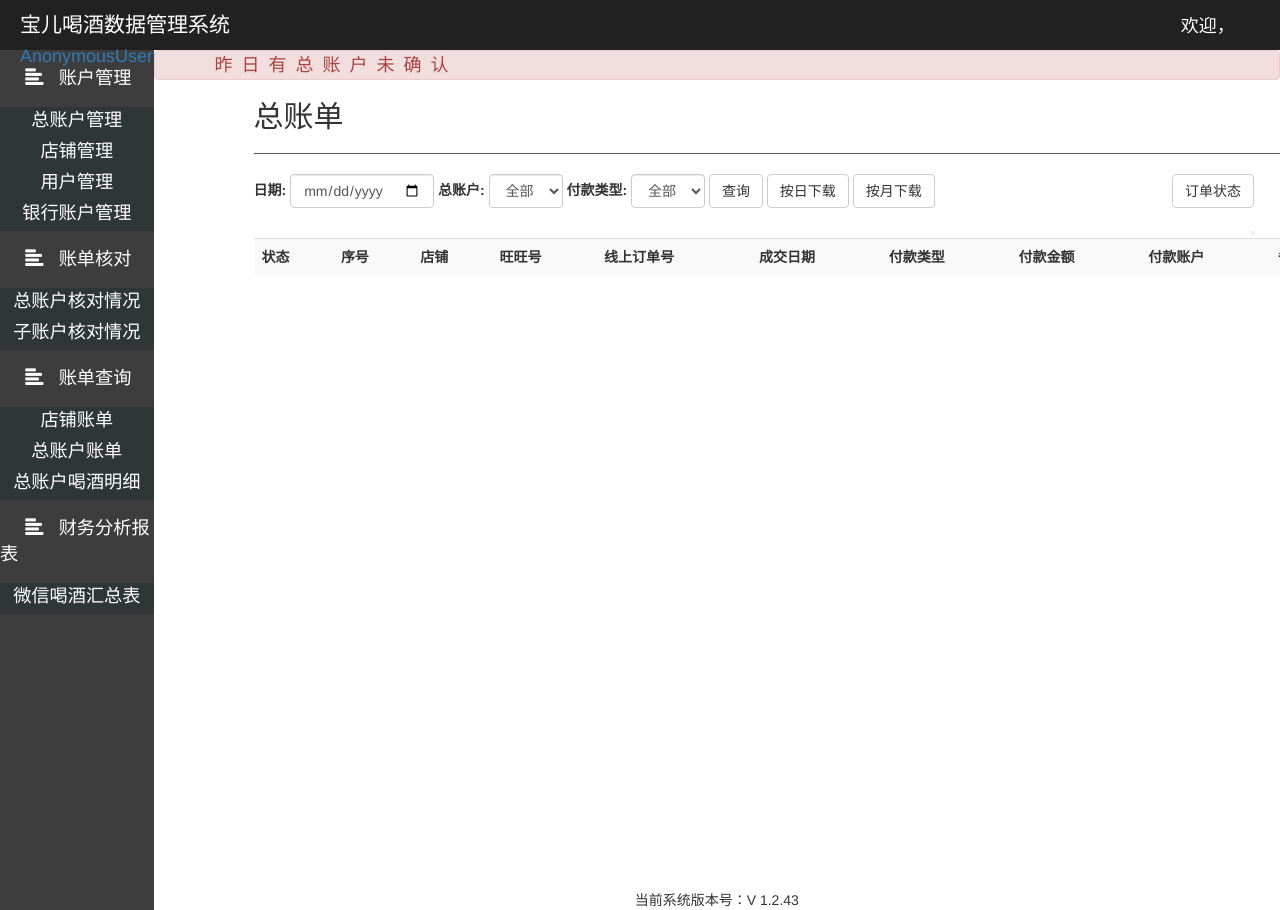
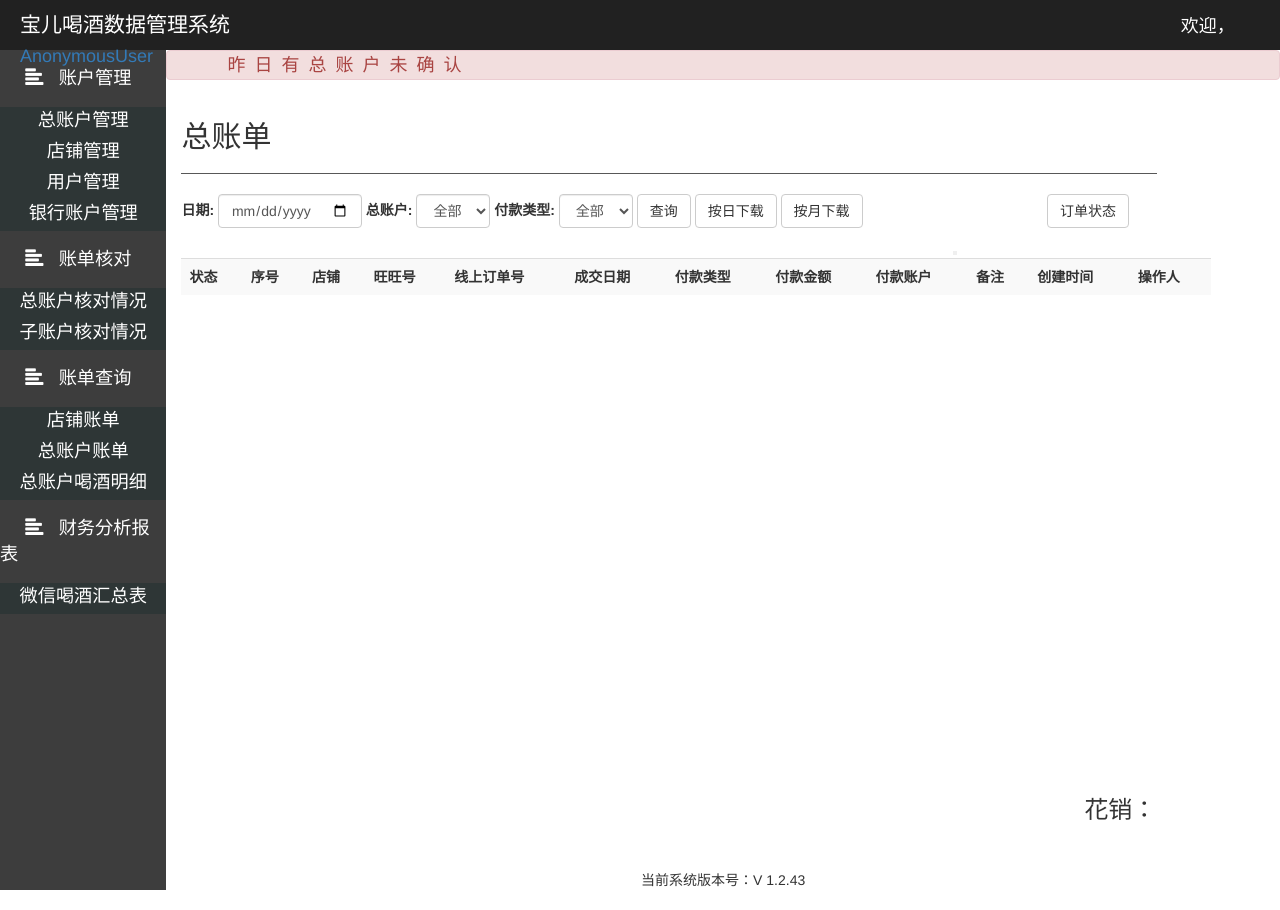
Before and after one commit to xsan777/brush_2, a Django app: template templates/all_data.html in a window 1280 px wide; the page is wider, and only the part inside the window is pictured. Run offline with Django 3.2, Linux system fonts and the light colour scheme; the template is opened without the code that fills it: values that come from a table or form of the project are taken from there, others are empty; some libraries are stand-ins or nearby versions.

Commit message:
修改basc布局，修改重定向到登录页面的方式

```diff
--- a/static/css/basc.css
+++ b/static/css/basc.css
@@ -11,21 +11,22 @@
 #left_nav {
     float: left;
     background-color: #3d3d3d;
-    width: 12%;
+    width: 13%;
     height: 100%;
 }
 
 #content {
     float: left;
-    width: 88%;
+    width: 87%;
     height: 100%;
     background-color: white;
 }
 
 #cont {
-    width: 1400px;
+    float: left;
+    /*width: 90%;*/
     height: 770px;
-    margin: 20px 100px;
+    /*margin: 20px 100px;*/
 }
 
 
--- a/static/css/countmanagement.css
+++ b/static/css/countmanagement.css
@@ -1,5 +1,5 @@
 #tabless {
-    width: 90%;
+    width: 75%;
     height: 60%;
     margin: 10px 0px;
     overflow-y: auto;
--- a/templates/basc.html
+++ b/templates/basc.html
@@ -98,7 +98,7 @@
 <div id="content">
     <div class="alert alert-danger" role="alert" id="remind" style="font-family: 微软雅黑"><span id="admin_alert"><h4>&nbsp;&nbsp;&nbsp;&nbsp;&nbsp;&nbsp;&nbsp;&nbsp;&nbsp;&nbsp;昨&nbsp;&nbsp;日&nbsp;&nbsp;有&nbsp;&nbsp;总&nbsp;&nbsp;账&nbsp;&nbsp;户&nbsp;&nbsp;未&nbsp;&nbsp;确&nbsp;&nbsp;认</h4></span>
     </div>
-    <div id="cont">
+    <div id="cont" class="col-md-12">
         {#右侧内容区#}
         {% block content %}
 
--- a/templates/total_countmanagement.html
+++ b/templates/total_countmanagement.html
@@ -3,10 +3,10 @@
     <link rel="stylesheet" href="/static/css/countmanagement.css">
 {% endblock %}
 {% block content %}
-    <h2>总账户核对情况</h2>
+    <h2 class="col-md-12">总账户核对情况</h2>
     <hr>
     {#    查询日期设置#}
-    <div class="col-lg-5">
+    <div class="col-md-12">
         <form action="/search_total_count/" class="form-horizontal" id="search_form">
             <div class="form-group">
                 <div class="col-sm-4">
@@ -19,7 +19,7 @@
         </form>
     </div>
     {#    显示数据#}
-    <div id="tabless">
+    <div id="tabless" class="col-md-8">
         <table class="table table-striped">
             <tr>
                 <th>序号</th>
```
Also changed, not shown: brush/views.py (+6 -6 lines).
